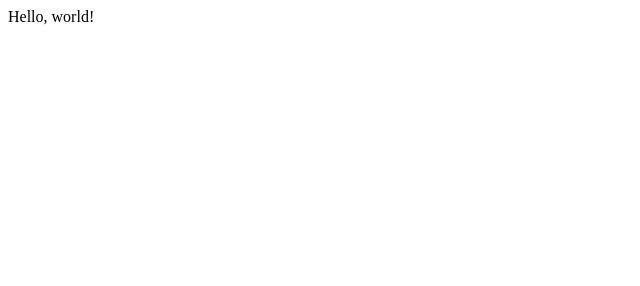
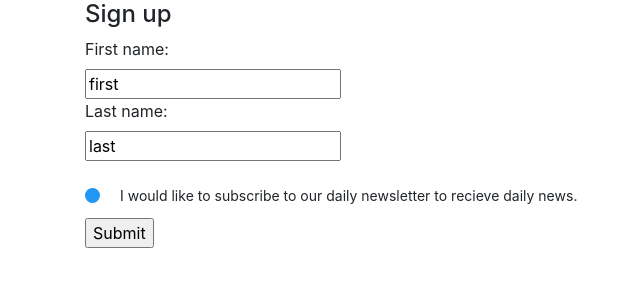
Before and after one commit to drewv-js/project0, a plain HTML site: page index.html in a window 1280 px wide. Shown: the whole page, without its empty margins (0-640 px from the left). Drawn offline with nearby package versions, Linux system fonts and the light colour scheme.

Commit message:
Added form and radio buttons

```diff
--- a/index.html
+++ b/index.html
@@ -1,9 +1,35 @@
 <!DOCTYPE html>
 <html>
-    <head>
-        <title>My Webpage</title>
-    </head>
-    <body>
-        Hello, world!
-    </body>
-</html>
+
+<head>
+    <title>Top Movies -- Signup</title>
+
+    <link rel="stylesheet" href="https://stackpath.bootstrapcdn.com/bootstrap/4.4.1/css/bootstrap.min.css" integrity="sha384-Vkoo8x4CGsO3+Hhxv8T/Q5PaXtkKtu6ug5TOeNV6gBiFeWPGFN9MuhOf23Q9Ifjh" crossorigin="anonymous">
+
+    <link rel="stylesheet" type="text/css" href="signup.css">
+
+
+</head>
+
+<body>
+
+    <!--   Create simple form for a signup. Button works regardless if things are filled in or not     -->
+
+    <!--   Make it so "button" sends to the landing page.-->
+    <div class="container">
+        <h4>Sign up</h4>
+
+        <form>
+            <label for="name">First name:</label><br>
+            <input type="text" id="fname" name="fname" value="first"><br>
+            <label for="lname">Last name:</label><br>
+            <input type="text" id="lname" name="lname" value="last"><br><br>
+
+            <label class="container-checks">I would like to subscribe to our daily newsletter to recieve daily news.
+                <input type="checkbox" checked="checked">
+                <span class="checkmark"></span>
+            </label>
+            <input type="submit" value="Submit">
+        </form>
+    </div>
+</body></html>
```
